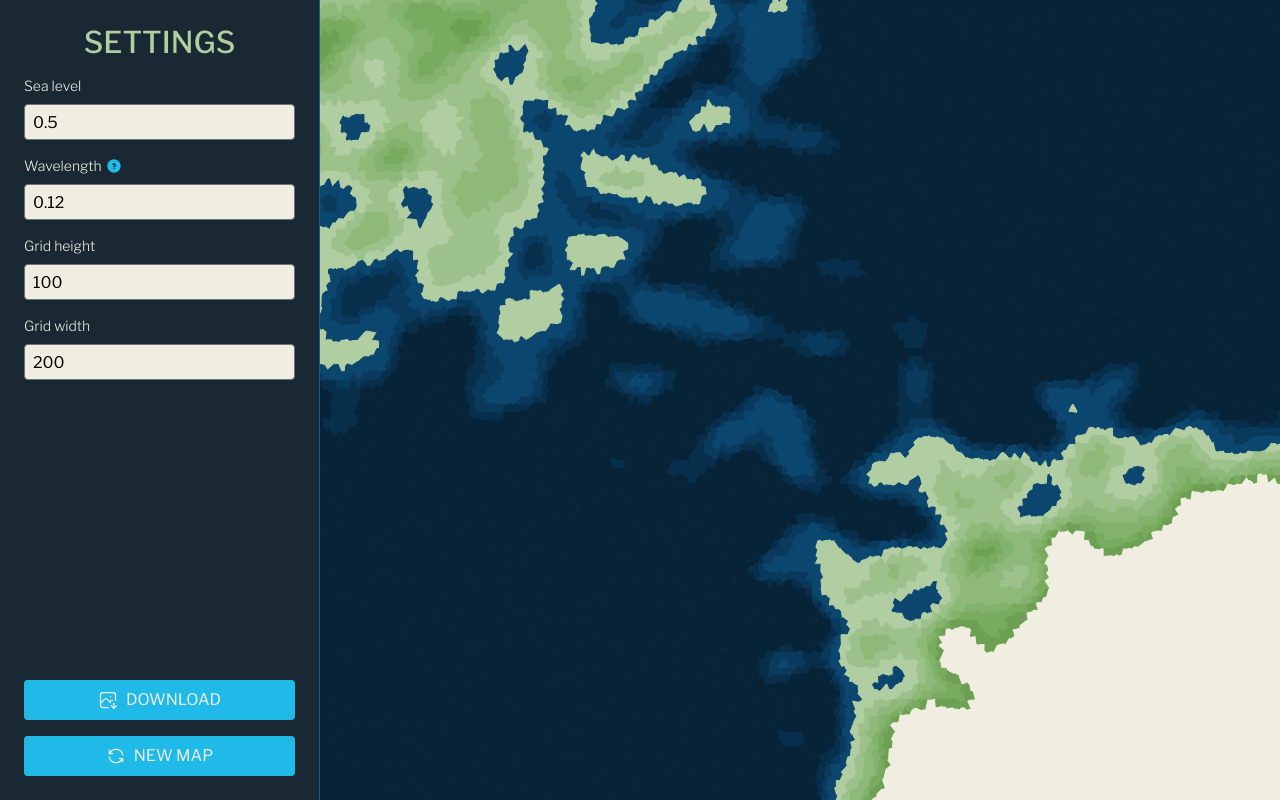
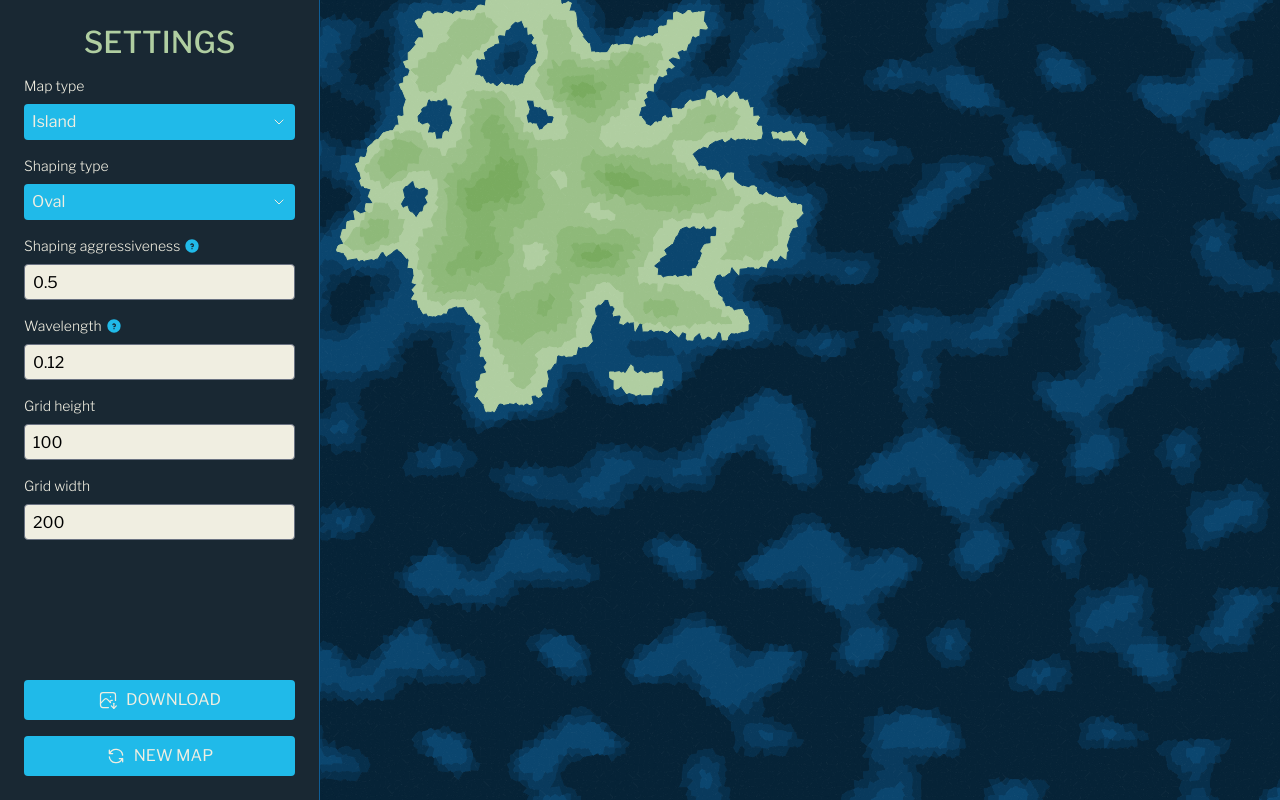
Before and after one commit to carbault/map-generator, a React (Vite) app: page / in a window 1280 px wide. Built offline with nearby package versions, Linux system fonts and the light colour scheme.

Commit message:
Add shape and map type settings

```diff
--- a/package.json
+++ b/package.json
@@ -10,6 +10,7 @@
     "preview": "vite preview"
   },
   "dependencies": {
+    "@radix-ui/react-popover": "^1.1.6",
     "@radix-ui/react-tooltip": "^1.1.8",
     "@tailwindcss/postcss": "^4.0.6",
     "@tailwindcss/vite": "^4.0.6",
--- a/src/App.tsx
+++ b/src/App.tsx
@@ -3,8 +3,6 @@ import { buildMap } from "./drawMap";
 import { DEFAULT_SETTINGS } from "./constants";
 import { Settings, Size } from "./types";
 import SidePanel from "./components/SidePanel";
-
-const SETTINGS_WIDTH = 320;
 
 export default function App() {
   const [canvasRef, setCanvasRef] = useState<HTMLCanvasElement | null>(null);
--- a/src/components/SettingsList.tsx
+++ b/src/components/SettingsList.tsx
@@ -1,7 +1,20 @@
-import { Settings, SettingUpdater, Size } from "../types";
+import {
+  MapType,
+  Settings,
+  SettingUpdater,
+  ShapingFunction,
+  Size,
+} from "../types";
+import { capitalize } from "../util/str";
 import Field from "./generic/Field";
 import Label from "./generic/Label";
 import { NumberInput } from "./generic/NumberInput";
+import { Select } from "./generic/Select";
+
+const SHAPING_FN_LABEL: Record<ShapingFunction, string> = {
+  "square-bump": "Rounded rectangle",
+  "euclidean-squared": "Oval",
+};
 
 export default function SettingList(props: {
   settings: Settings;
@@ -28,7 +41,31 @@ export default function SettingList(props: {
   return (
     <>
       <Field>
-        <Label>Sea level</Label>
+        <Label>Map type</Label>
+        <Select
+          value={settings.type}
+          onChange={updateSetting("type")}
+          items={Object.keys(MapType).map((value) => ({
+            value,
+            label: capitalize(value),
+          }))}
+        />
+      </Field>
+      <Field>
+        <Label>Shaping type</Label>
+        <Select
+          value={settings.shapingFunction}
+          onChange={updateSetting("shapingFunction")}
+          items={Object.values(ShapingFunction).map((value) => ({
+            value,
+            label: SHAPING_FN_LABEL[value],
+          }))}
+        />
+      </Field>
+      <Field>
+        <Label tooltip="Affects how close the island shape is to the shape type">
+          Shaping aggressiveness
+        </Label>
         <NumberInput
           min={0}
           max={1}
@@ -37,9 +74,7 @@ export default function SettingList(props: {
         />
       </Field>
       <Field>
-        <Label
-          tooltip={"This will affect sea level and have sort of a zoom effect"}
-        >
+        <Label tooltip="Affects how the noise is applied to the map and the island shape">
           Wavelength
         </Label>
         <NumberInput
--- a/src/components/generic/Button.tsx
+++ b/src/components/generic/Button.tsx
@@ -10,7 +10,7 @@ const Button = React.forwardRef<
   return (
     <button
       className={classNames(
-        "rounded flex overflow-hidden h-10 text-nowrap bg-lake-shallower text-snow hover:bg-lake-shallow hover:shadow-hover text-ellipsis whitespace-nowrap p-2 cursor-pointer data-[state=open]:bg-plains-2 flex-nowrap gap-2 items-center justify-center !text-center",
+        "rounded flex overflow-hidden h-10 text-nowrap bg-lake-shallower text-snow hover:bg-lake-shallow hover:shadow-hover text-ellipsis whitespace-nowrap p-2 cursor-pointer data-[state=open]:bg-lake-shallow flex-nowrap gap-2 items-center justify-center !text-center",
         className
       )}
       {...divProps}
--- /dev/null
+++ b/src/components/generic/DropdownOption.tsx
@@ -0,0 +1,22 @@
+import classNames from "classnames";
+import React from "react";
+
+export function DropdownOption(props: {
+  children: React.ReactNode;
+  isSelected: boolean;
+  onClick: (event: React.MouseEvent) => void;
+}) {
+  const { children, isSelected, onClick } = props;
+
+  return (
+    <div
+      onClick={onClick}
+      className={classNames(
+        "flex flex-1 items-center gap-2 h-9 py-1.5 rounded hover:bg-plains-2 px-2 cursor-pointer text-settings",
+        isSelected && "bg-plains-1"
+      )}
+    >
+      {children}
+    </div>
+  );
+}
--- /dev/null
+++ b/src/components/generic/Select.tsx
@@ -0,0 +1,52 @@
+import * as Popover from "@radix-ui/react-popover";
+import React, { useState } from "react";
+import { Button } from "./Button";
+import { ChevronIcon } from "./icons/ChevronIcon";
+import { DropdownOption } from "./DropdownOption";
+import classNames from "classnames";
+
+export function Select<T extends React.Key>(props: {
+  value: T | undefined;
+  onChange: (newValue: T | undefined) => void;
+  items: { value: T; label: string }[];
+  className?: string;
+}) {
+  const { value, onChange, items, className } = props;
+
+  const [isOpen, setIsOpen] = useState(false);
+
+  const handleSelectValue = (newValue: T) => () => {
+    onChange(newValue === value ? undefined : newValue);
+    setIsOpen(false);
+  };
+
+  return (
+    <Popover.Root open={isOpen} onOpenChange={setIsOpen}>
+      <Popover.Trigger asChild>
+        <Button className={classNames("w-full h-9!", className)}>
+          {items.find((i) => i.value === value)?.label}
+          <ChevronIcon
+            className={classNames(
+              "ml-auto min-w-4 transition duration-150 ease-in-out",
+              isOpen && "rotate-180"
+            )}
+          />
+        </Button>
+      </Popover.Trigger>
+      <Popover.Content
+        align="start"
+        className="my-1 w-[var(--radix-popover-trigger-width)] max-h-[min(var(--radix-popover-content-available-height),300px)] rounded border shadow-md bg-snow border-gray-100 p-1 overflow-hidden flex flex-col overflow-y-auto gap-1"
+      >
+        {items.map((item, index) => (
+          <DropdownOption
+            key={index}
+            onClick={handleSelectValue(item.value)}
+            isSelected={item.value === value}
+          >
+            {item.label}
+          </DropdownOption>
+        ))}
+      </Popover.Content>
+    </Popover.Root>
+  );
+}
--- /dev/null
+++ b/src/components/generic/icons/ChevronIcon.tsx
@@ -0,0 +1,28 @@
+import React from "react";
+
+const ChevronIcon = React.forwardRef<
+  SVGSVGElement,
+  React.SVGAttributes<SVGSVGElement>
+>((props, ref) => {
+  return (
+    <svg
+      xmlns="http://www.w3.org/2000/svg"
+      width="16"
+      height="16"
+      viewBox="0 0 24 24"
+      fill="none"
+      stroke="currentColor"
+      strokeWidth="1.5"
+      strokeLinecap="round"
+      strokeLinejoin="round"
+      {...props}
+      ref={ref}
+    >
+      <path stroke="none" d="M0 0h24v24H0z" fill="none" />
+      <path d="M6 9l6 6l6 -6" />
+    </svg>
+  );
+});
+
+ChevronIcon.displayName = "ChevronIcon";
+export { ChevronIcon };
--- a/src/constants.ts
+++ b/src/constants.ts
@@ -1,4 +1,5 @@
-import { Settings } from "./types";
+import { MapType, Settings, ShapingFunction } from "./types";
+import { euclideanSquared, squareBump } from "./util/math";
 
 export const JITTER = 0.5;
 
@@ -6,5 +7,14 @@ export const DEFAULT_SETTINGS: Settings = {
   wavelength: 0.12,
   lerp: 0.5,
   grid: { width: 200, height: 100 },
-  shapingFunction: "bump-square",
+  shapingFunction: ShapingFunction.euclidean,
+  type: MapType.island,
 };
+
+export const SHAPING_FUNCTIONS: Record<
+  ShapingFunction,
+  (nx: number, ny: number) => number
+> = {
+  "euclidean-squared": euclideanSquared,
+  "square-bump": squareBump,
+};
--- a/src/drawMap.ts
+++ b/src/drawMap.ts
@@ -1,8 +1,8 @@
 import { createNoise2D, NoiseFunction2D } from "simplex-noise";
-import { Map, Point, Settings, Size } from "./types";
+import { Map, MapType, Point, Settings, Size } from "./types";
 import * as d3 from "d3";
-import { euclideanSquared, lerp, squareBump } from "./util/math";
-import { JITTER } from "./constants";
+import { lerp, mapToInterval } from "./util/math";
+import { JITTER, SHAPING_FUNCTIONS } from "./constants";
 
 export function buildMap(
   canvas: HTMLCanvasElement,
@@ -20,8 +20,9 @@ export function buildMap(
   const elevationNoise = createNoise2D(() => seed);
 
   const map: Map = {
-    regions: points.map((point) => ({
+    regions: points.map((point, index) => ({
       point,
+      index,
       elevation: getElevation(point, scale, settings, elevationNoise),
       moisture: 0,
     })),
@@ -67,25 +68,45 @@ function getBaseElevation(
 ): number {
   const nx = point.x / scale.width / settings.grid.width - 0.5;
   const ny = point.y / scale.height / settings.grid.height - 0.5;
+  // map noise value (between -1 and 1) to 0-1 interval to get base elevation
   const baseElevation =
     (1 + noise(nx / settings.wavelength, ny / settings.wavelength)) / 2;
-
   return baseElevation;
 }
 
+/**
+ * Shape the elevation to force areas at a distance from a certain point to
+ * be water/land. If the map type is an island, that point is the middle of
+ * the map. If it's a coastline, this point is the left side of the map.
+ * @param point
+ * @param baseElevation
+ * @param scale
+ * @param settings
+ */
 function shapeElevation(
   point: Point,
   baseElevation: number,
   scale: Size,
   settings: Settings
 ): number {
-  const nx = (2 * point.x) / scale.width / (settings.grid.width - 1);
-  const ny = (2 * point.y) / scale.height / (settings.grid.height - 1);
-  const distance =
-    settings.shapingFunction === "bump-square"
-      ? squareBump(nx, ny)
-      : euclideanSquared(nx, ny);
-  const elevation = lerp(baseElevation, 1 - distance, settings.lerp);
+  const factor = settings.type === MapType.island ? 2 : 1;
+  const nx = mapToInterval(
+    (factor * point.x) / scale.width,
+    [0, settings.grid.width],
+    [-1, 1]
+  );
+
+  const ny = mapToInterval(
+    (factor * point.y) / scale.height,
+    [0, settings.grid.height],
+    [-1, 1]
+  );
+
+  const elevation = lerp(
+    baseElevation,
+    1 - SHAPING_FUNCTIONS[settings.shapingFunction](nx, ny),
+    settings.lerp // the higher this factor is, the closer the map will be to the specified shape
+  );
 
   return elevation;
 }
@@ -132,7 +153,4 @@ function drawMapOnCanvas(
     ctx.fill();
     ctx.closePath();
   });
-
-  ctx.beginPath();
-  ctx.fill();
 }
--- a/src/types.ts
+++ b/src/types.ts
@@ -4,6 +4,7 @@ export type Size = { height: number; width: number };
 
 export type RegionData = {
   point: Point;
+  index: number;
   elevation: number;
   moisture: number;
 };
@@ -16,9 +17,18 @@ export type Map = {
   scale: Size;
 };
 
-export type ShapingFunction = "euclidean-squared" | "bump-square";
+export enum MapType {
+  island = "island",
+  coastline = "coastline",
+}
+
+export enum ShapingFunction {
+  euclidean = "euclidean-squared",
+  squareBump = "square-bump",
+}
 
 export type Settings = {
+  type: MapType;
   shapingFunction: ShapingFunction;
   wavelength: number;
   lerp: number;
--- a/src/util/math.ts
+++ b/src/util/math.ts
@@ -22,3 +22,11 @@ export function euclideanSquared(nx: number, ny: number): number {
 export function squareBump(nx: number, ny: number): number {
   return 1 - (1 - Math.pow(nx, 2)) * (1 - Math.pow(ny, 2));
 }
+
+export function mapToInterval(
+  oldValue: number,
+  [oldMin, oldMax]: [number, number],
+  [newMin, newMax]: [number, number]
+) {
+  return ((oldValue - oldMin) * (newMax - newMin)) / (oldMax - oldMin) + newMin;
+}
--- /dev/null
+++ b/src/util/str.ts
@@ -0,0 +1,3 @@
+export function capitalize(str: string) {
+  return String(str[0]).toUpperCase() + String(str).slice(1);
+}
```
Also changed, not shown: 1 other file (tests, documents, lock files or other folders).
